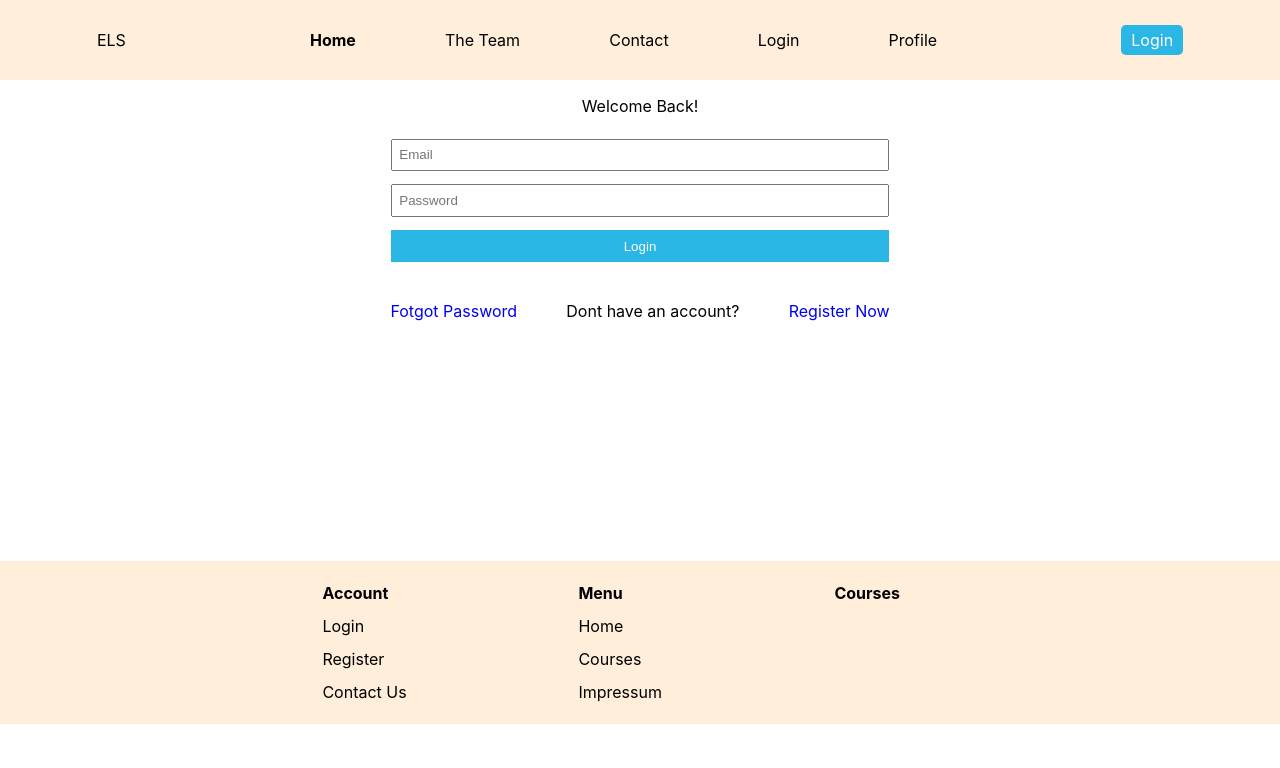
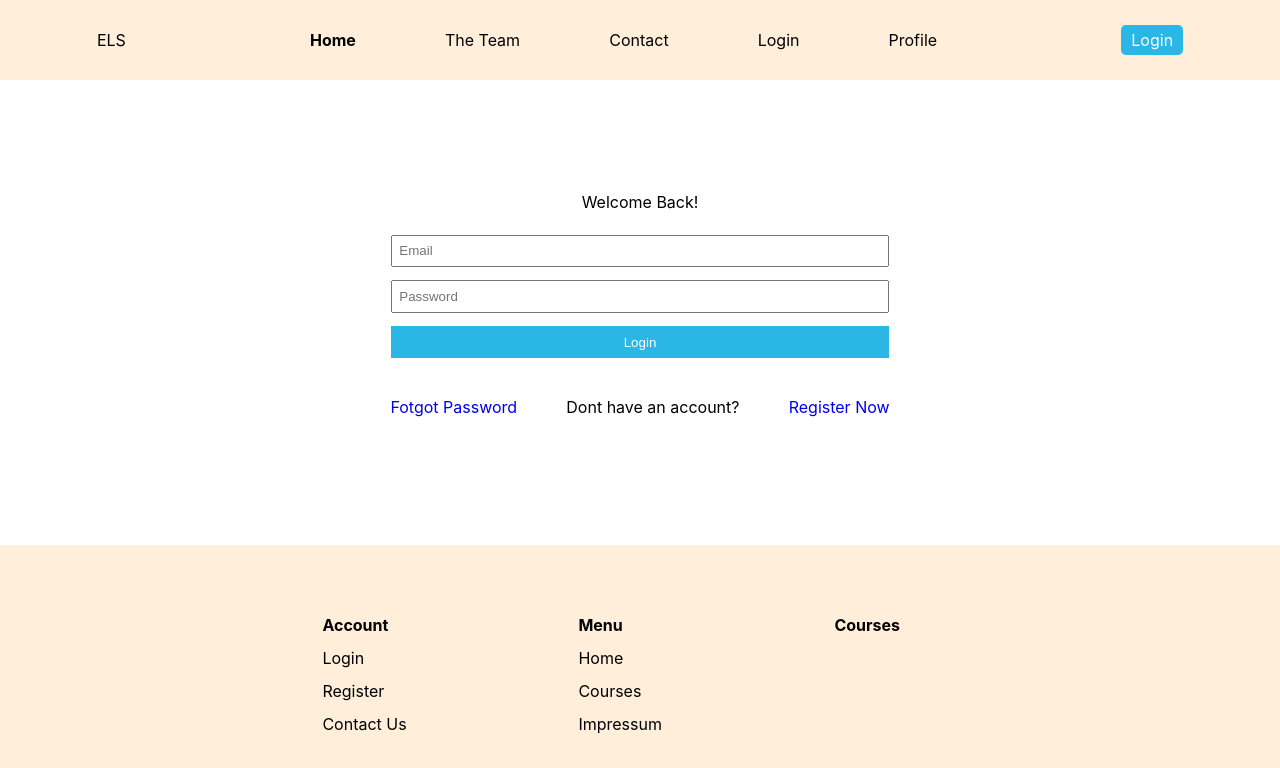
Before and after one commit to KristinaChausheva/softuni-react-exam, a React (Create React App) app: page /login in a window 1280 px wide. Shown: the top 768 px of the page. Built offline with nearby package versions, Linux system fonts and the light colour scheme; no server answers.

Commit message:
styling fixes

```diff
--- a/src/components/Footer.module.css
+++ b/src/components/Footer.module.css
@@ -1,7 +1,8 @@
 .footer {
   background-color: #feeeda;
   /* height: 13em; */
-  margin-top: 13em;
+  margin-top: 6em;
+  padding: 3em 0;
   width: 100vw;
   display: flex;
   justify-content: center;
--- a/src/pages/Login.jsx
+++ b/src/pages/Login.jsx
@@ -42,7 +42,7 @@ function Login() {
   }
 
   return (
-    <div className="container">
+    <div className={styles.container}>
       <main className={styles.main}>
         <p>Welcome Back!</p>
         <form onSubmit={onSubmit} className={styles.form}>
--- a/src/pages/Login.module.css
+++ b/src/pages/Login.module.css
@@ -1,8 +1,9 @@
-/* .container {
-  display: flex;
+.container {
+  /* display: flex;
   flex-direction: column;
-  align-items: center;
-} */
+  align-items: center; */
+  margin-top: 6em;
+}
 
 .main {
   display: flex;
--- a/src/pages/Register.module.css
+++ b/src/pages/Register.module.css
@@ -1,8 +1,9 @@
-/* .container {
-  display: flex;
+.container {
+  /* display: flex;
   flex-direction: column;
-  align-items: center;
-} */
+  align-items: center; */
+  margin-top: 6em;
+}
 
 .main {
   display: flex;
```
